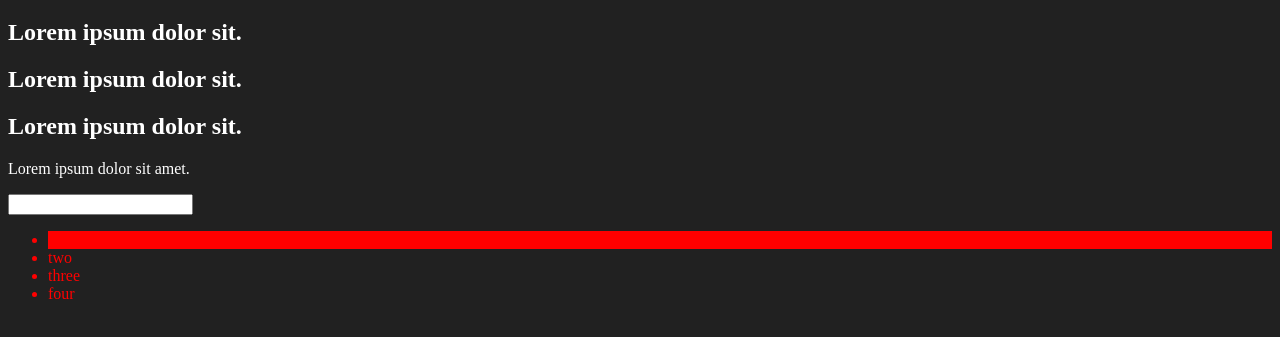
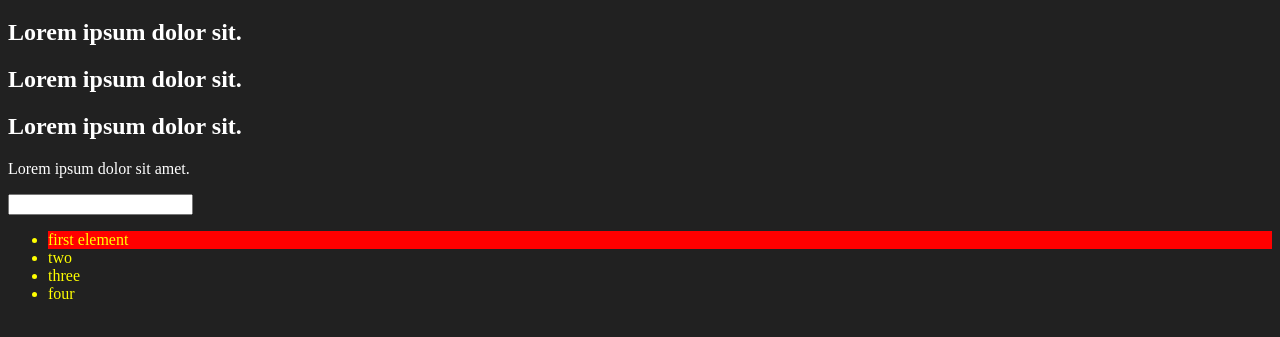
Before and after one commit to mkumar2003/javascript_revision, a plain HTML site: page DOM/one.html in a window 1280 px wide. Shown: the part 101-438 px from the top of the page. Drawn offline with Linux system fonts and the light colour scheme.

Commit message:
DOM part1

```diff
--- a/DOM/one.html
+++ b/DOM/one.html
@@ -78,9 +78,16 @@
 
     //to perform opreations on all li tags at once
     tempLiList.forEach(l => {
-        l.style.color = "red"
+        l.style.color = "yellow"
     });
 
+    //selecting element by className
+    const tempClassList = document.getElementsByClassName('list-item')
+    //it returns an HTMLCollection to tempClassList
+
+    //converting nodeList or HTMLCollection to array
+    const myNewArray = Array.from(tempClassList)
+    console.log(myNewArray);
 
 
     </script>
```
